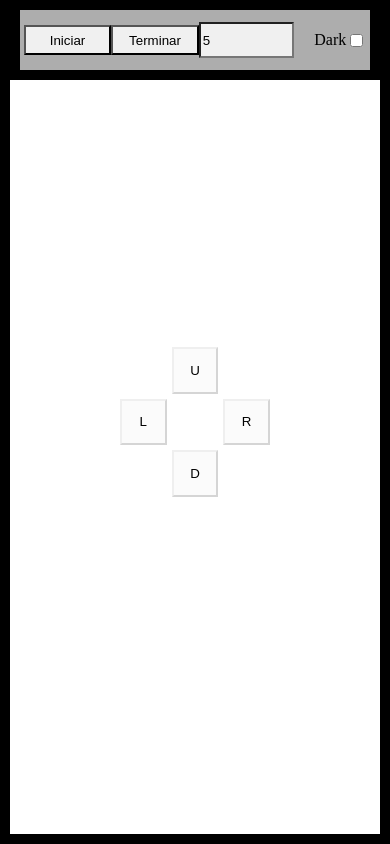
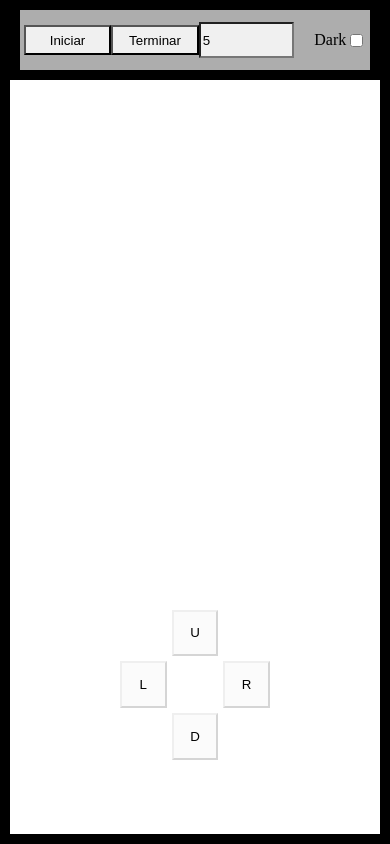
Before and after one commit to hepam57/culebra2, a plain HTML site: page index.html in a window 390 px wide. Drawn offline with Linux system fonts and the light colour scheme.

Commit message:
Update styles.css

```diff
--- a/styles.css
+++ b/styles.css
@@ -48,8 +48,7 @@ header{
         height: 150px;
         left:45vw;
         left: calc(50vw - 75px);
-        top:45vh;
-        top: calc(50vh - 75px);
+        bottom:10vh;
     }
 
     .btn-color{
```
